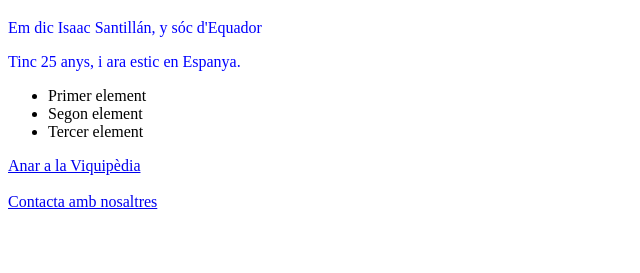
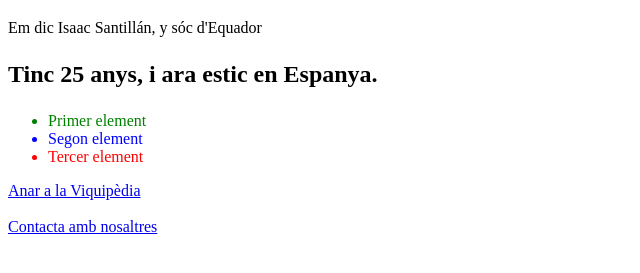
Before and after one commit to IsaacSantillan/DAM1M04-Exercici001, a plain HTML site: page index.html in a window 1280 px wide. Shown: the part 61-334 px from the top of the page, without its empty margins (0-640 px from the left). Drawn offline with Linux system fonts and the light colour scheme.

Commit message:
estils.css
En estil.css e afegit els colors i si es en negreta o més gran.

```diff
--- a/estils.css
+++ b/estils.css
@@ -1,8 +1,22 @@
-p{
- ul li:first-child {
-   color:green;
- }
+
+.gran {
+    font-size: 24px;}
+.negreta {
+    font-weight: bold;}
+.subratllat {
+   font-size: 2.0em;
+   text-decoration: underline; }
+
+ ul > li:first-child {
+   color:green; }
+
  ul li:last-child {
   color:red;}
-  color:blue;
-}
+
+ ul > li:nth-child(2) {
+  color:blue;}
+
+
+ a:hover {
+    color: orange;
+    cursor: pointer; }
```
